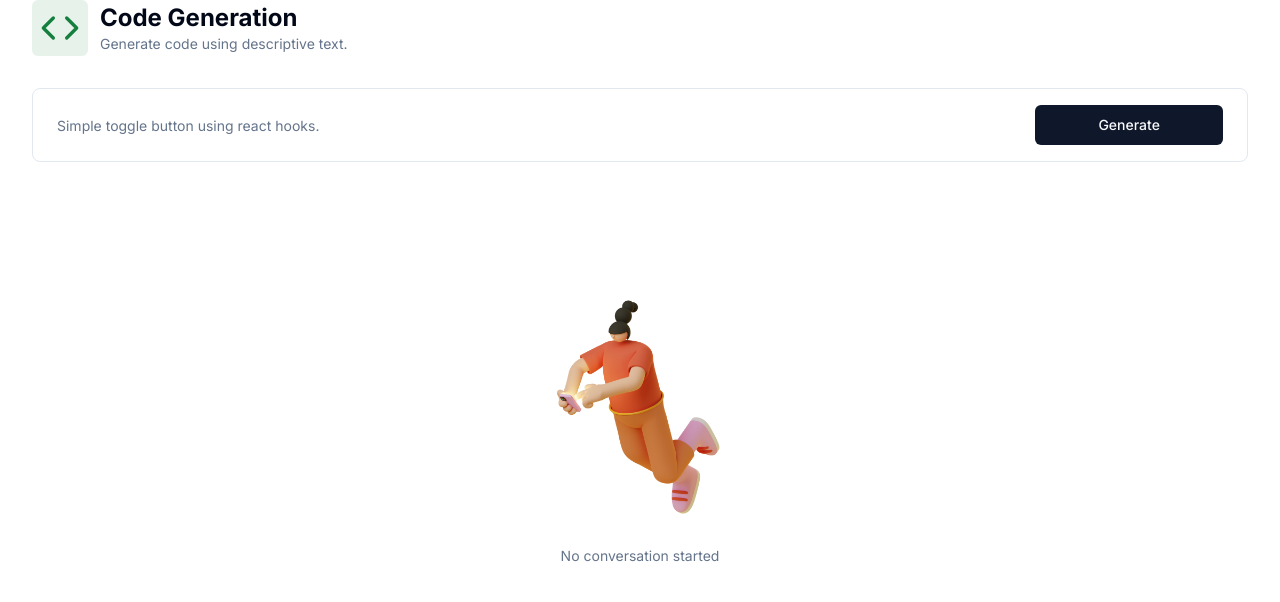
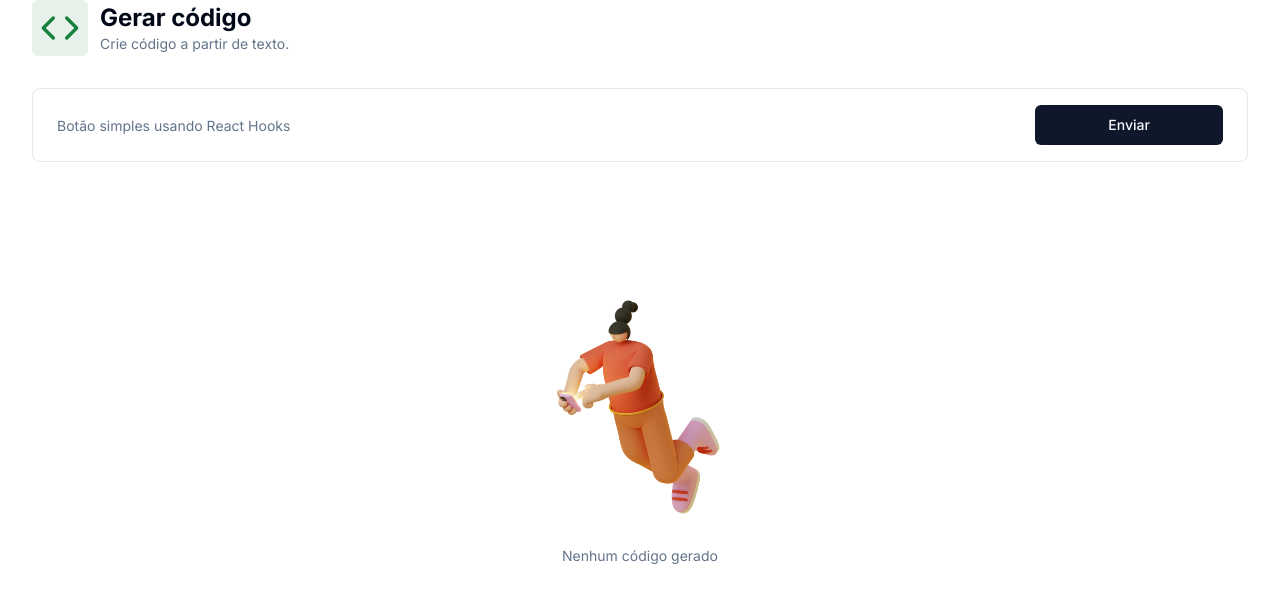
Before and after one commit to davi-andrade-js/Thinker-AI, a Next.js app: page /code in a window 1280 px wide. Shown: the top 602 px of the page. Built offline with nearby package versions, Linux system fonts and the light colour scheme.

Commit message:
traduction finished

```diff
--- a/app/(dashboard)/(routes)/code/page.tsx
+++ b/app/(dashboard)/(routes)/code/page.tsx
@@ -53,10 +53,10 @@ const CodePage = () => {
     } catch (error: any) {
       if (error?.response?.status === 500) {
         toast.error(
-          "Our sincere apologies, but we've reached our OpenAI and Replicate APIs rate limit. Generations were shut down."
+          "Pedimos sinceras desculpas, mas nós atingimos os limites de requisições das APIs da OpenAi e Replicate. As gerações foram desativadas."
         );
       } else {
-        toast.error("Something went wrong. Please try again later.");
+        toast.error("Algo deu errado. Tente novamente depois.");
       }
       console.log(error);
     } finally {
@@ -67,8 +67,8 @@ const CodePage = () => {
   return (
     <div>
       <Heading
-        title="Code Generation"
-        description="Generate code using descriptive text."
+        title="Gerar código"
+        description="Crie código a partir de texto."
         icon={Code}
         iconColor="text-green-700"
         bgColor="bg-green-700/10"
@@ -87,7 +87,7 @@ const CodePage = () => {
                     <Input
                       className="border-0 outline-none focus-visible:ring-0 focus-visible:ring-transparent"
                       disabled={isLoading}
-                      placeholder="Simple toggle button using react hooks."
+                      placeholder="Botão simples usando React Hooks"
                       {...field}
                     />
                   </FormControl>
@@ -95,7 +95,7 @@ const CodePage = () => {
               )}
             />
             <Button className="col-span-12 lg:col-span-2 w-full" disabled={isLoading}>
-              Generate
+              Enviar
             </Button>
           </form>
         </Form>
@@ -106,7 +106,7 @@ const CodePage = () => {
             <Loader />
           </div>
         )}
-        {messages.length === 0 && !isLoading && <Empty label="No conversation started" />}
+        {messages.length === 0 && !isLoading && <Empty label="Nenhum código gerado" />}
         <div className="flex flex-col-reverse gap-y-4">
           {messages.map((message) => (
             <div
--- a/app/(dashboard)/(routes)/conversation/page.tsx
+++ b/app/(dashboard)/(routes)/conversation/page.tsx
@@ -51,10 +51,10 @@ const ConversationPage = () => {
     } catch (error: any) {
       if (error?.response?.status === 500) {
         toast.error(
-          "Our sincere apologies, but we've reached our OpenAI and Replicate APIs rate limit. Generations were shut down."
+          "Pedimos sinceras desculpas, mas nós atingimos os limites de requisições das APIs da OpenAi e Replicate. As gerações foram desativadas."
         );
       } else {
-        toast.error("Something went wrong. Please try again later.");
+        toast.error("Algo deu errado. Tente novamente depois.");
       }
       console.log(error);
     } finally {
@@ -65,8 +65,8 @@ const ConversationPage = () => {
   return (
     <div>
       <Heading
-        title="Conversation"
-        description="Our most advanced conversation model"
+        title="Conversa"
+        description="Nosso modelo de conversa mais avançado."
         icon={MessageSquare}
         iconColor="text-violet-500"
         bgColor="bg-violet-500/10"
@@ -85,7 +85,7 @@ const ConversationPage = () => {
                     <Input
                       className="border-0 outline-none focus-visible:ring-0 focus-visible:ring-transparent"
                       disabled={isLoading}
-                      placeholder="How do I calculate the radius of a circle?"
+                      placeholder="Como posso calcular a área de um círculo?"
                       {...field}
                     />
                   </FormControl>
@@ -93,7 +93,7 @@ const ConversationPage = () => {
               )}
             />
             <Button className="col-span-12 lg:col-span-2 w-full" disabled={isLoading}>
-              Generate
+              Enviar
             </Button>
           </form>
         </Form>
@@ -104,7 +104,7 @@ const ConversationPage = () => {
             <Loader />
           </div>
         )}
-        {messages.length === 0 && !isLoading && <Empty label="No conversation started" />}
+        {messages.length === 0 && !isLoading && <Empty label="Nenhuma conversa iniciada" />}
         <div className="flex flex-col-reverse gap-y-4">
           {messages.map((message) => (
             <div
--- a/app/(dashboard)/(routes)/dashboard/page.tsx
+++ b/app/(dashboard)/(routes)/dashboard/page.tsx
@@ -7,35 +7,35 @@ import { useRouter } from "next/navigation";
 
 const tools = [
   {
-    label: "Conversation",
+    label: "Conversa",
     icon: MessageSquare,
     color: "text-violet-500",
     bgColor: "bg-violet-500/10",
     href: "/conversation",
   },
   {
-    label: "Music Generation",
+    label: "Gerar música",
     icon: Music,
     color: "text-emerald-500",
     bgColor: "bg-emerald-500/10",
     href: "/music",
   },
   {
-    label: "Image Generation",
+    label: "Gerar imagem",
     icon: ImageIcon,
     color: "text-pink-700",
     bgColor: "bg-pink-700/10",
     href: "/image",
   },
   {
-    label: "Video Generation",
+    label: "Gerar vídeo",
     icon: VideoIcon,
     color: "text-orange-700",
     bgColor: "bg-orange-700/10",
     href: "/video",
   },
   {
-    label: "Code Generation",
+    label: "Gerar código",
     icon: Code,
     color: "text-green-700",
     bgColor: "bg-green-700/10",
--- a/app/(dashboard)/(routes)/image/page.tsx
+++ b/app/(dashboard)/(routes)/image/page.tsx
@@ -50,10 +50,10 @@ const ImagePage = () => {
     } catch (error: any) {
       if (error?.response?.status === 500) {
         toast.error(
-          "Our sincere apologies, but we've reached our OpenAI and Replicate APIs rate limit. Generations were shut down."
+          "Pedimos sinceras desculpas, mas nós atingimos os limites de requisições das APIs da OpenAi e Replicate. As gerações foram desativadas."
         );
       } else {
-        toast.error("Something went wrong. Please try again later.");
+        toast.error("Algo deu errado. Tente novamente depois.");
       }
       console.log(error);
     } finally {
@@ -64,8 +64,8 @@ const ImagePage = () => {
   return (
     <div>
       <Heading
-        title="Image Generation"
-        description="Turn your prompt into an image."
+        title="Gerar imagem"
+        description="Transforme suas ideias em imagens."
         icon={ImageIcon}
         iconColor="text-pink-700"
         bgColor="bg-pink-700/10"
@@ -84,7 +84,7 @@ const ImagePage = () => {
                     <Input
                       className="border-0 outline-none focus-visible:ring-0 focus-visible:ring-transparent"
                       disabled={isLoading}
-                      placeholder="A picture of a horse in Swiss alps"
+                      placeholder="Uma foto de um cavalo nos Alpes Suíços"
                       {...field}
                     />
                   </FormControl>
@@ -146,7 +146,7 @@ const ImagePage = () => {
               )}
             />
             <Button className="col-span-12 lg:col-span-2 w-full" disabled={isLoading}>
-              Generate
+              Enviar
             </Button>
           </form>
         </Form>
@@ -157,7 +157,7 @@ const ImagePage = () => {
             <Loader />
           </div>
         )}
-        {images.length === 0 && !isLoading && <Empty label="No images generated" />}
+        {images.length === 0 && !isLoading && <Empty label="Nenhuma imagem gerada" />}
         <div className="grid grid-cols-1 md:grid-cols-3 lg:grid-cols-3 xl:grid-cols-4 gap-4 mt-8">
           {images.map((src) => (
             <Card key={src} className="rounded-lg overflow-hidden">
--- a/app/(dashboard)/(routes)/music/page.tsx
+++ b/app/(dashboard)/(routes)/music/page.tsx
@@ -42,10 +42,10 @@ const MusicPage = () => {
     } catch (error: any) {
       if (error?.response?.status === 500) {
         toast.error(
-          "Our sincere apologies, but we've reached our OpenAI and Replicate APIs rate limit. Generations were shut down."
+          "Pedimos sinceras desculpas, mas nós atingimos os limites de requisições das APIs da OpenAi e Replicate. As gerações foram desativadas."
         );
       } else {
-        toast.error("Something went wrong. Please try again later.");
+        toast.error("Algo deu errado. Tente novamente depois.");
       }
       console.log(error);
     } finally {
@@ -56,8 +56,8 @@ const MusicPage = () => {
   return (
     <div>
       <Heading
-        title="Music Generation"
-        description="Turn your prompt into music"
+        title="Gerar música"
+        description="Transforme suas ideias em música"
         icon={Music}
         iconColor="text-emerald-500"
         bgColor="bg-emerald-500/10"
@@ -76,7 +76,7 @@ const MusicPage = () => {
                     <Input
                       className="border-0 outline-none focus-visible:ring-0 focus-visible:ring-transparent"
                       disabled={isLoading}
-                      placeholder="Piano solo"
+                      placeholder="Solo de piano"
                       {...field}
                     />
                   </FormControl>
@@ -84,7 +84,7 @@ const MusicPage = () => {
               )}
             />
             <Button className="col-span-12 lg:col-span-2 w-full" disabled={isLoading}>
-              Generate
+              Enviar
             </Button>
           </form>
         </Form>
@@ -95,7 +95,7 @@ const MusicPage = () => {
             <Loader />
           </div>
         )}
-        {!music && !isLoading && <Empty label="No music generated" />}
+        {!music && !isLoading && <Empty label="Nenhuma música gerada" />}
         {music && (
           <audio controls className="w-full mt-8">
             <source src={music} />
--- a/app/(dashboard)/(routes)/video/page.tsx
+++ b/app/(dashboard)/(routes)/video/page.tsx
@@ -41,10 +41,10 @@ const VideoPage = () => {
     } catch (error: any) {
       if (error?.response?.status === 500) {
         toast.error(
-          "Our sincere apologies, but we've reached our OpenAI and Replicate APIs rate limit. Generations were shut down."
+          "Pedimos sinceras desculpas, mas nós atingimos os limites de requisições das APIs da OpenAi e Replicate. As gerações foram desativadas."
         );
       } else {
-        toast.error("Something went wrong. Please try again later.");
+        toast.error("Algo deu errado. Tente novamente depois.");
       }
       console.log(error);
     } finally {
@@ -55,8 +55,8 @@ const VideoPage = () => {
   return (
     <div>
       <Heading
-        title="Video Generation"
-        description="Turn your prompt into video"
+        title="Gerar vídeo"
+        description="Transforme suas ideias em vídeos."
         icon={VideoIcon}
         iconColor="text-orange-700"
         bgColor="bg-orange-700/10"
@@ -75,7 +75,7 @@ const VideoPage = () => {
                     <Input
                       className="border-0 outline-none focus-visible:ring-0 focus-visible:ring-transparent"
                       disabled={isLoading}
-                      placeholder="Golden fish in a pond"
+                      placeholder="Peixe dourado em uma poça"
                       {...field}
                     />
                   </FormControl>
@@ -83,7 +83,7 @@ const VideoPage = () => {
               )}
             />
             <Button className="col-span-12 lg:col-span-2 w-full" disabled={isLoading}>
-              Generate
+              Enviar
             </Button>
           </form>
         </Form>
@@ -94,7 +94,7 @@ const VideoPage = () => {
             <Loader />
           </div>
         )}
-        {!video && !isLoading && <Empty label="No video generated" />}
+        {!video && !isLoading && <Empty label="Nenhum vídeo gerado" />}
         {video && (
           <video controls className="w-full aspect-video mt-0 rounded-lg border bg-black">
             <source src={video} />
--- a/components/loader.tsx
+++ b/components/loader.tsx
@@ -6,7 +6,7 @@ export const Loader = () => {
       <div className="w-10 h-10 relative animate-spin">
         <Image alt="logo" fill src="/logo.png" />
       </div>
-      <p className="text-sm text-muted-foreground">Thinker is thinking...</p>
+      <p className="text-sm text-muted-foreground">Thinker está pensando...</p>
     </div>
   );
 };
--- a/components/sidebar.tsx
+++ b/components/sidebar.tsx
@@ -12,37 +12,37 @@ const montserrat = Montserrat({ weight: "600", subsets: ["latin"] });
 
 const routes = [
   {
-    label: "Dashboard",
+    label: "Painel inicial",
     icon: LayoutDashboard,
     href: "/dashboard",
     color: "text-sky-500",
   },
   {
-    label: "Conversation",
+    label: "Conversa",
     icon: MessageSquare,
     href: "/conversation",
     color: "text-violet-500",
   },
   {
-    label: "Image Generation",
+    label: "Gerar imagem",
     icon: ImageIcon,
     href: "/image",
     color: "text-pink-700",
   },
   {
-    label: "Video Generation",
+    label: "Gerar vídeo",
     icon: VideoIcon,
     href: "/video",
     color: "text-orange-700",
   },
   {
-    label: "Music Generation",
+    label: "Gerar música",
     icon: Music,
     href: "/music",
     color: "text-emerald-500",
   },
   {
-    label: "Code Generation",
+    label: "Gerar código",
     icon: Code,
     href: "/code",
     color: "text-green-700",
```
Also changed, not shown: app/(dashboard)/(routes)/image/constants.ts (+5 -5 lines).
